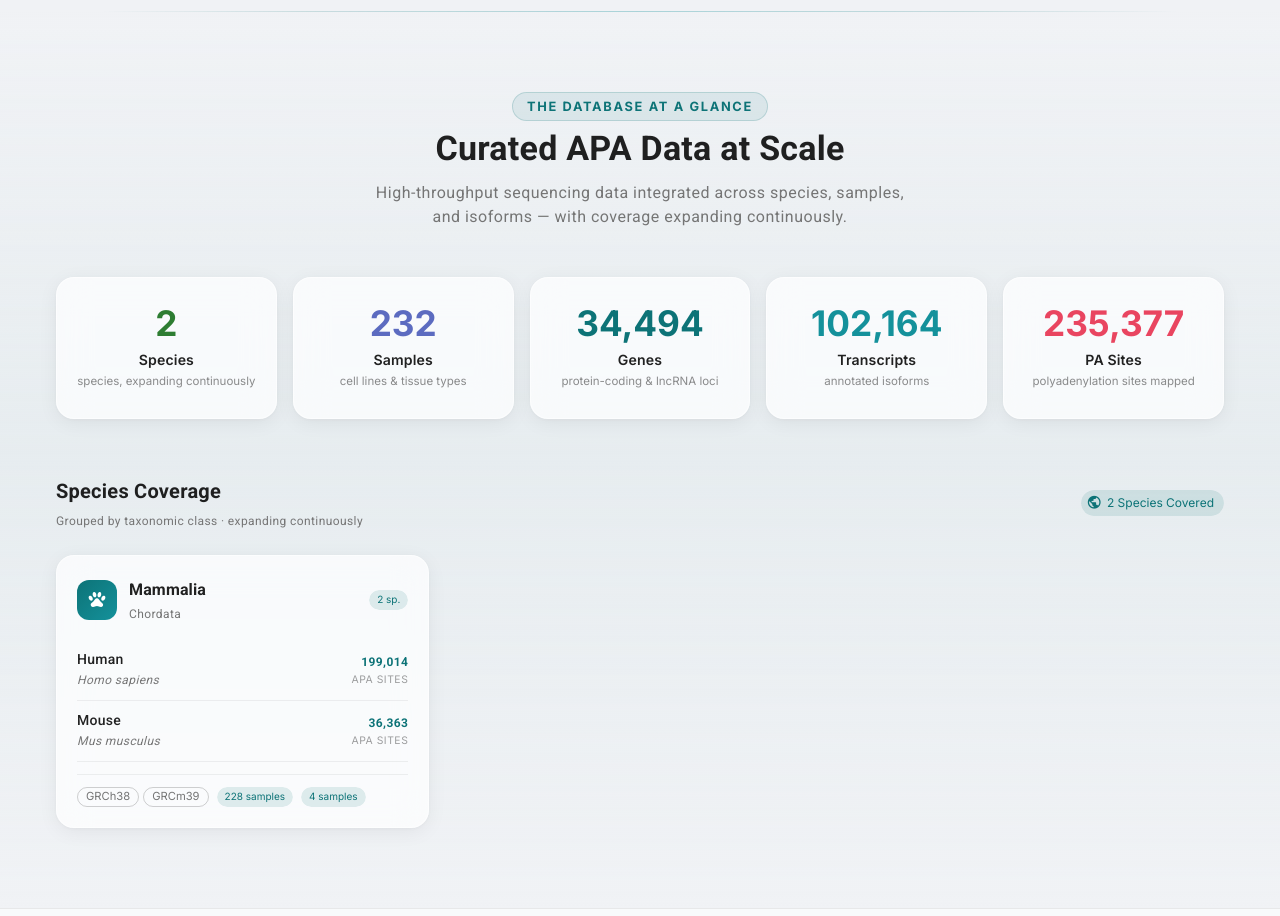
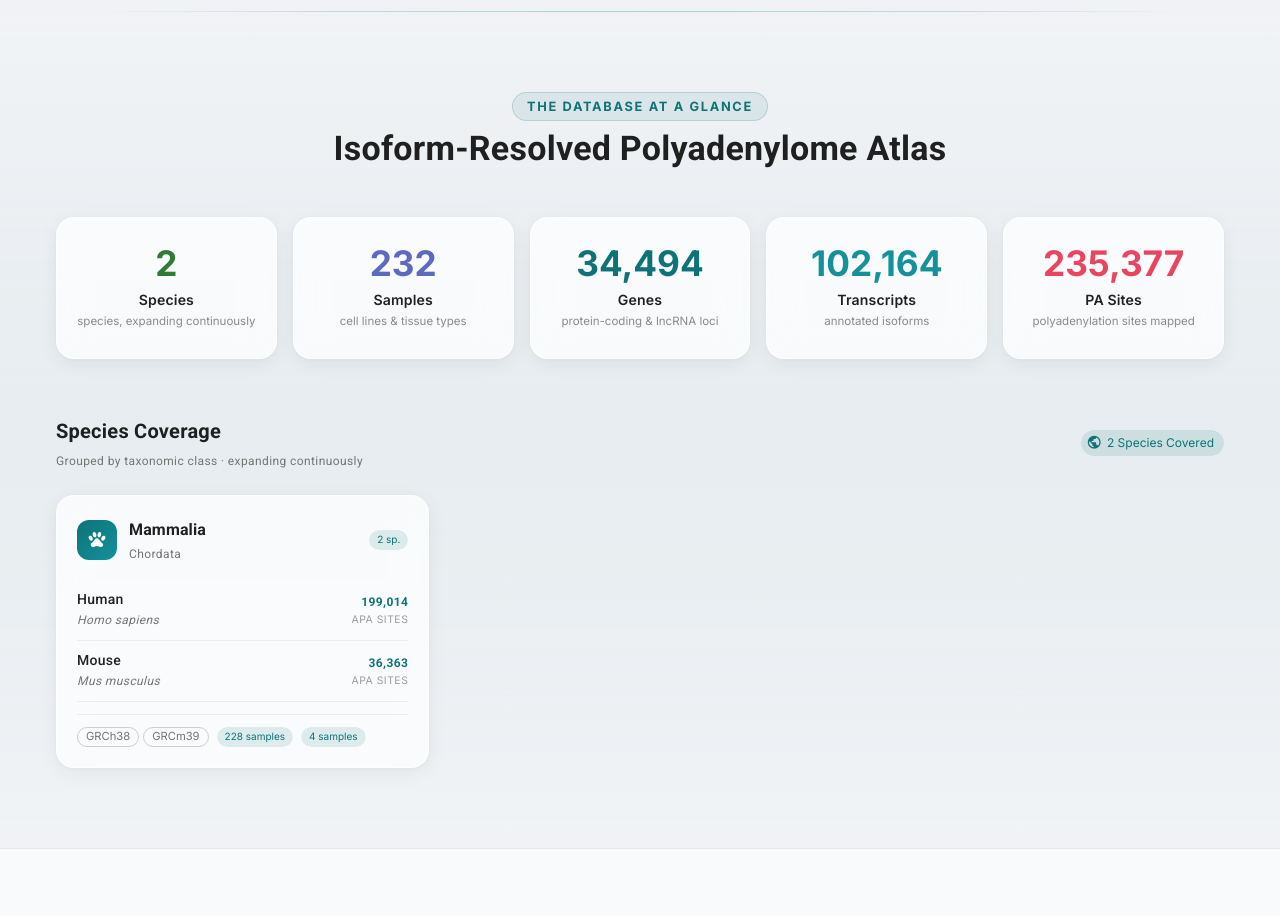
Before and after one commit to zjzace/IsoAPA, a Vue app in the folder frontend/: page / in a window 1280 px wide. Shown: the part 1360-2276 px from the top of the page. Built offline with nearby package versions, Linux system fonts and the light colour scheme.

Commit message:
style: replace glance h2 with 'Isoform-Resolved Polyadenylome Atlas', remove subtitle

```diff
--- a/frontend/src/views/Home.vue
+++ b/frontend/src/views/Home.vue
@@ -183,10 +183,7 @@
         <!-- Header -->
         <div class="text-center mb-12">
           <div class="section-eyebrow mb-2">The Database at a Glance</div>
-          <h2 class="text-h4 font-weight-bold mb-3">Curated APA Data at Scale</h2>
-          <p class="text-body-1 text-grey-darken-1 mb-0" style="max-width: 560px; margin: 0 auto;">
-            High-throughput sequencing data integrated across species, samples, and isoforms — with coverage expanding continuously.
-          </p>
+          <h2 class="text-h4 font-weight-bold mb-3">Isoform-Resolved Polyadenylome Atlas</h2>
         </div>
 
         <!-- Stats: 5 glassmorphism cards -->
```
